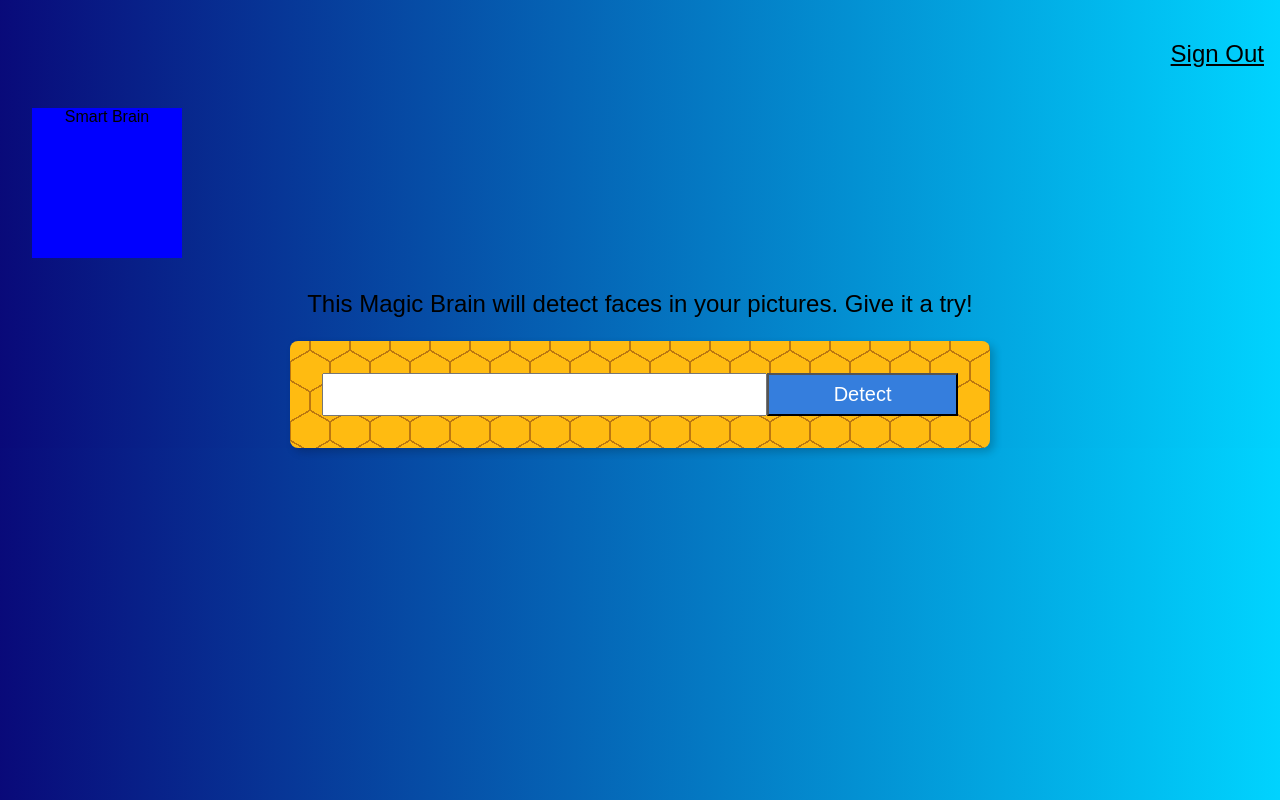
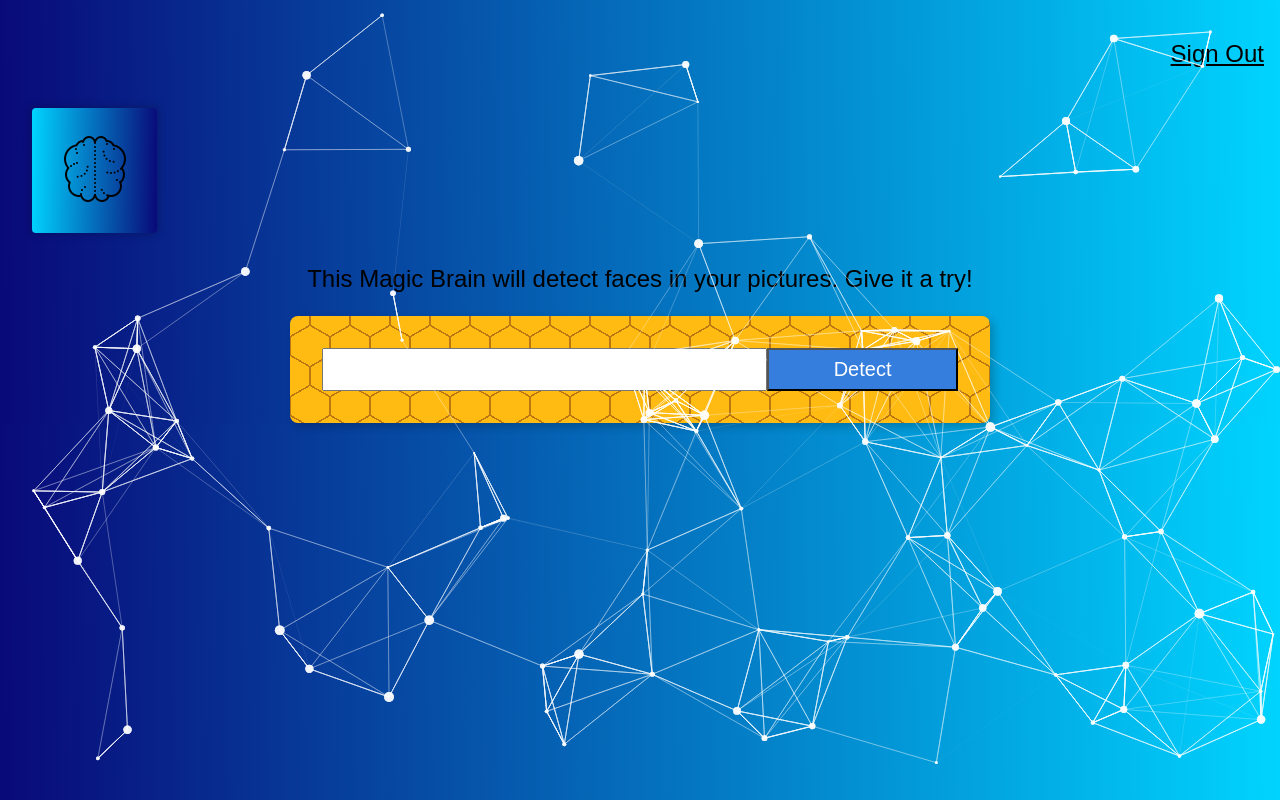
Before and after one commit to rnbrietzke10/facial-recognition-app, a React (Create React App) app: page / in a window 1280 px wide. Built offline with nearby package versions, Linux system fonts and the light colour scheme.

Commit message:
Fix particles.js, not working when cloned

```diff
--- a/package.json
+++ b/package.json
@@ -10,6 +10,7 @@
     "react-dom": "^17.0.2",
     "react-parallax-tilt": "^1.5.82",
     "react-scripts": "^4.0.3",
+    "react-tsparticles": "^1.37.5",
     "tachyons": "^4.12.0",
     "web-vitals": "^1.1.2"
   },
--- a/src/App.js
+++ b/src/App.js
@@ -1,13 +1,95 @@
-import React, { Component } from 'react';
-import Navigation from './components/Navigation/Navigation';
-import Logo from './components/Logo/Logo';
-import ImageLinkForm from './components/ImageLinkForm/ImageLinkForm';
-import './App.css';
+import React, { Component } from "react";
+import Navigation from "./components/Navigation/Navigation";
+import Logo from "./components/Logo/Logo";
+import ImageLinkForm from "./components/ImageLinkForm/ImageLinkForm";
+import "./App.css";
+import Particles from "react-tsparticles";
 
 class App extends Component {
   render() {
     return (
       <div className="App">
+        <Particles
+          id="tsparticles"
+          options={{
+            background: {
+              color: {
+                // value: '#0d47a1',
+              },
+            },
+            fpsLimit: 60,
+            interactivity: {
+              detectsOn: "canvas",
+              events: {
+                onClick: {
+                  enable: true,
+                  mode: "push",
+                },
+                onHover: {
+                  enable: true,
+                  mode: "repulse",
+                },
+                resize: true,
+              },
+              modes: {
+                bubble: {
+                  distance: 400,
+                  duration: 2,
+                  opacity: 0.8,
+                  size: 40,
+                },
+                push: {
+                  quantity: 4,
+                },
+                repulse: {
+                  distance: 200,
+                  duration: 0.4,
+                },
+              },
+            },
+            particles: {
+              color: {
+                value: "#ffffff",
+              },
+              links: {
+                color: "#ffffff",
+                distance: 150,
+                enable: true,
+                opacity: 0.5,
+                width: 1,
+              },
+              collisions: {
+                enable: true,
+              },
+              move: {
+                direction: "none",
+                enable: true,
+                outMode: "bounce",
+                random: false,
+                speed: 6,
+                straight: false,
+              },
+              number: {
+                density: {
+                  enable: true,
+                  value_area: 800,
+                },
+                value: 80,
+              },
+              opacity: {
+                value: 0.5,
+              },
+              shape: {
+                type: "circle",
+              },
+              size: {
+                random: true,
+                value: 5,
+              },
+            },
+            detectRetina: true,
+          }}
+        />
         <Navigation />
         <Logo />
         <ImageLinkForm />
--- a/src/components/Logo/Logo.js
+++ b/src/components/Logo/Logo.js
@@ -1,17 +1,24 @@
-import React from 'react';
-import Tilt from 'react-parallax-tilt';
+import React from "react";
+import Tilt from "react-parallax-tilt";
+import brain from "./brain.png";
+import "./Logo.css";
 
 const Logo = () => {
   return (
     <div className="ma4 mt0">
       <Tilt
-        className="track-on-window"
+        className="Tilt br2 shadow-2 track-on-window"
         perspective={500}
-        style={{ height: '150px', width: '150px', background: 'blue' }}
         trackOnWindow={true}
       >
-        <div className="inner-element">
-          <div>Smart Brain</div>
+        <div className="inner-element pa3">
+          <div>
+            <img
+              style={{ paddingTop: "5px" }}
+              src={brain}
+              alt="Smart Brain App Logo"
+            />
+          </div>
         </div>
       </Tilt>
     </div>
```
Also changed, not shown: 1 other file (tests, documents, lock files or other folders).
